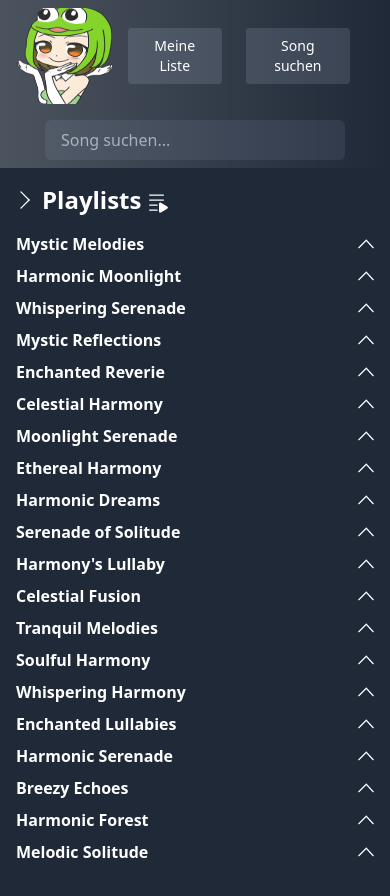
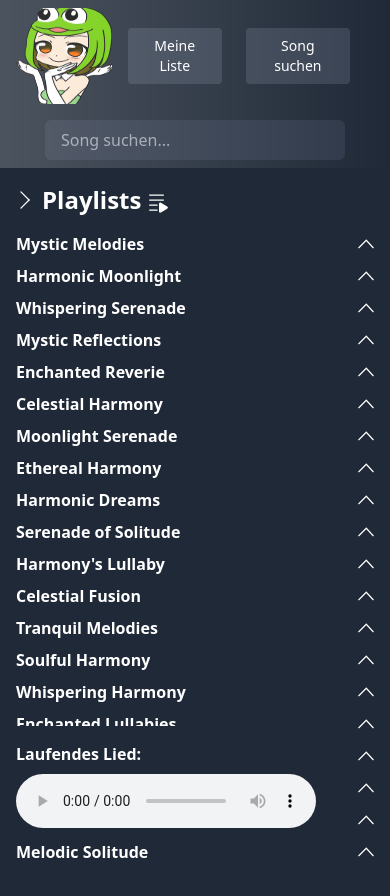
Before and after one commit to dominictosku/Mongo-Python, a Vue app in the folder jukebox/: page / in a window 390 px wide. Shown: the top 896 px of the page. Built offline with nearby package versions, Linux system fonts and the light colour scheme.

Commit message:
feat: Sidebar audio player
- Desktop width increased for
- hardcoded song
- mobile responsive

```diff
--- a/jukebox/src/components/Sidebar.vue
+++ b/jukebox/src/components/Sidebar.vue
@@ -30,9 +30,10 @@ function togglePlaylist(id) {
 <template>
     <div class="flex min-h-screen">
         <!-- no v-if because songs will -->
-        <div class="w-screen sm:w-72 bg-gray-800 text-white p-4" :class="{ 'hidden': !sidebarOpen }">
+        <div class="relative w-screen sm:w-80 bg-gray-800 text-white p-4" :class="{ 'hidden': !sidebarOpen }">
             <div class="flex items-center mb-4">
-                <button class="mr-2 text-white hover:text-gray-300" title="Seitenleiste schliessen" @click="sidebarOpen = false">
+                <button class="mr-2 text-white hover:text-gray-300" title="Seitenleiste schliessen"
+                    @click="sidebarOpen = false">
                     <img src="../assets/arrowRight.svg" alt=">" />
                 </button>
                 <span class="font-semibold text-2xl">Playlists</span>
@@ -65,6 +66,20 @@ function togglePlaylist(id) {
                 </div>
             </div>
             <!-- Add more playlists here -->
+
+            <!-- Fixed container for currently played songs -->
+            <div class="fixed bottom-0 left-0 w-72 bg-gray-800 p-4">
+                <div class="text-white">
+                    <span class="font-semibold">Laufendes Lied:</span>
+                    <ul class="mt-2">
+                        <!-- <li v-for="song in currentlyPlayedSongs" :key="song.id">{{ song.name }}</li> -->
+                        <audio controls>
+                            <source src="../assets/testaudio.mp3" type="audio/mpeg">
+                            Your browser does not support the audio player.
+                        </audio>
+                    </ul>
+                </div>
+            </div>
         </div>
         <div v-if="!sidebarOpen" class="flex-grow bg-gray-800">
             <button class="mr-2 text-white hover:text-gray-300 p-2" title="Seitenleiste öffnen" @click="sidebarOpen = true">
```
Also changed, not shown: 1 other file (tests, documents, lock files or other folders).
